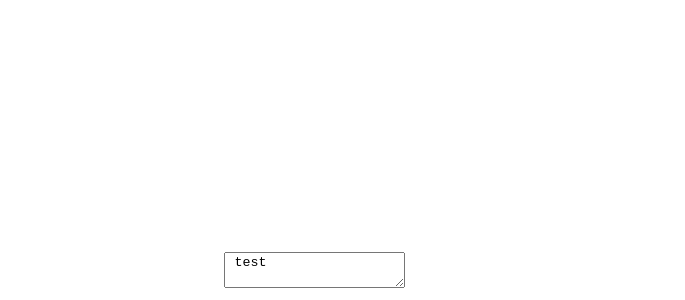
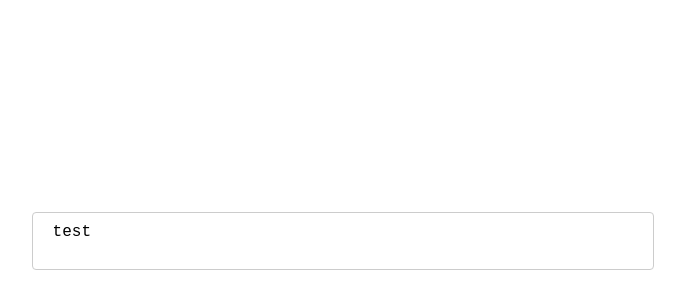
Before and after one commit to esrpmontealegre/iostest, an Angular app: page / in a window 1280 px wide. Shown: the part 516-816 px from the top of the page, without its empty margins (326-1011 px from the left). Built offline with nearby package versions, Linux system fonts and the light colour scheme.

Commit message:
viewport resizer

```diff
--- a/src/app/input-box/input-box.component.scss
+++ b/src/app/input-box/input-box.component.scss
@@ -2,5 +2,22 @@
   display: flex;
   justify-content: center;
   align-items: flex-end;
-  height: 100vh; /* Full viewport height */
+  width: 100%;
+  padding: 10px;
+  background-color: #fff; // Add background to ensure visibility
+  z-index: 1000; // Ensure it stays above other content
+
+  .input-box {
+    width: 100%;
+    max-width: 600px;
+
+    textarea {
+      width: 100%;
+      padding: 10px;
+      border: 1px solid #ccc;
+      border-radius: 4px;
+      resize: none;
+      font-size: 16px; // This prevents iOS zoom on focus
+    }
+  }
 }
--- a/src/app/input-box/input-box.component.ts
+++ b/src/app/input-box/input-box.component.ts
@@ -1,15 +1,43 @@
-import { Component, OnInit } from '@angular/core';
+import { Component, OnInit, OnDestroy, ElementRef } from '@angular/core';
 
 @Component({
   selector: 'app-input-box',
   templateUrl: './input-box.component.html',
   styleUrls: ['./input-box.component.scss']
 })
-export class InputBoxComponent implements OnInit {
+export class InputBoxComponent implements OnInit, OnDestroy {
+  private visualViewport: any;
+  private resizeHandler: () => void;
 
-  constructor() { }
+  constructor(private elementRef: ElementRef) {
+    // Initialize the resize handler
+    this.resizeHandler = () => {
+      if (this.visualViewport) {
+        const currentHeight = this.visualViewport.height;
+        const containerElement = this.elementRef.nativeElement.querySelector('.input-box-container');
+
+        if (containerElement) {
+          // When keyboard appears, viewport height decreases
+          // We want to position our input just above the keyboard
+          containerElement.style.position = 'fixed';
+          containerElement.style.bottom = `${window.innerHeight - this.visualViewport.height}px`;
+        }
+      }
+    };
+  }
 
   ngOnInit(): void {
+    // Check if VisualViewport API is available (modern mobile browsers)
+    if (window.visualViewport) {
+      this.visualViewport = window.visualViewport;
+      this.visualViewport.addEventListener('resize', this.resizeHandler);
+    }
   }
 
+  ngOnDestroy(): void {
+    // Clean up event listeners
+    if (this.visualViewport) {
+      this.visualViewport.removeEventListener('resize', this.resizeHandler);
+    }
+  }
 }
```
